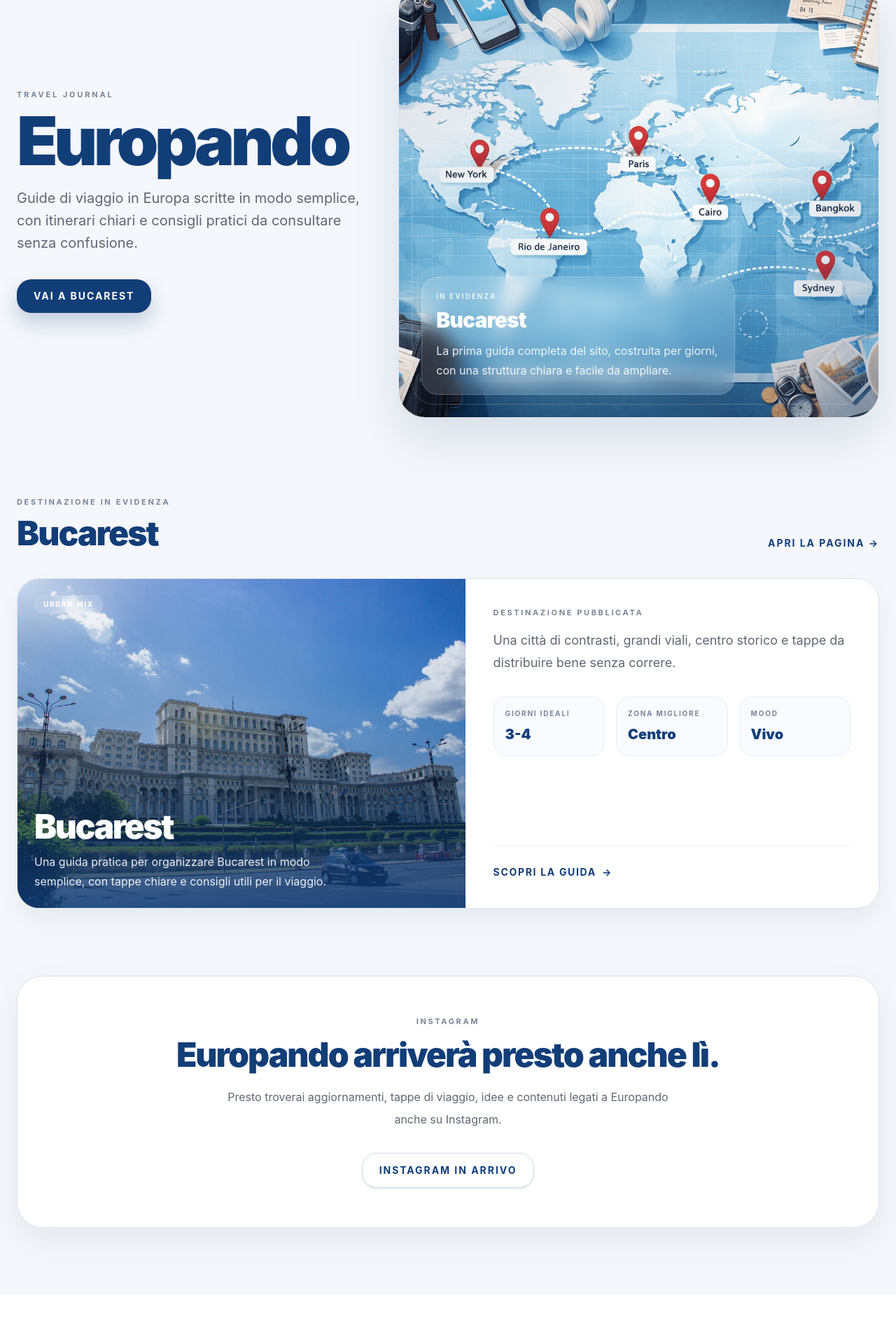
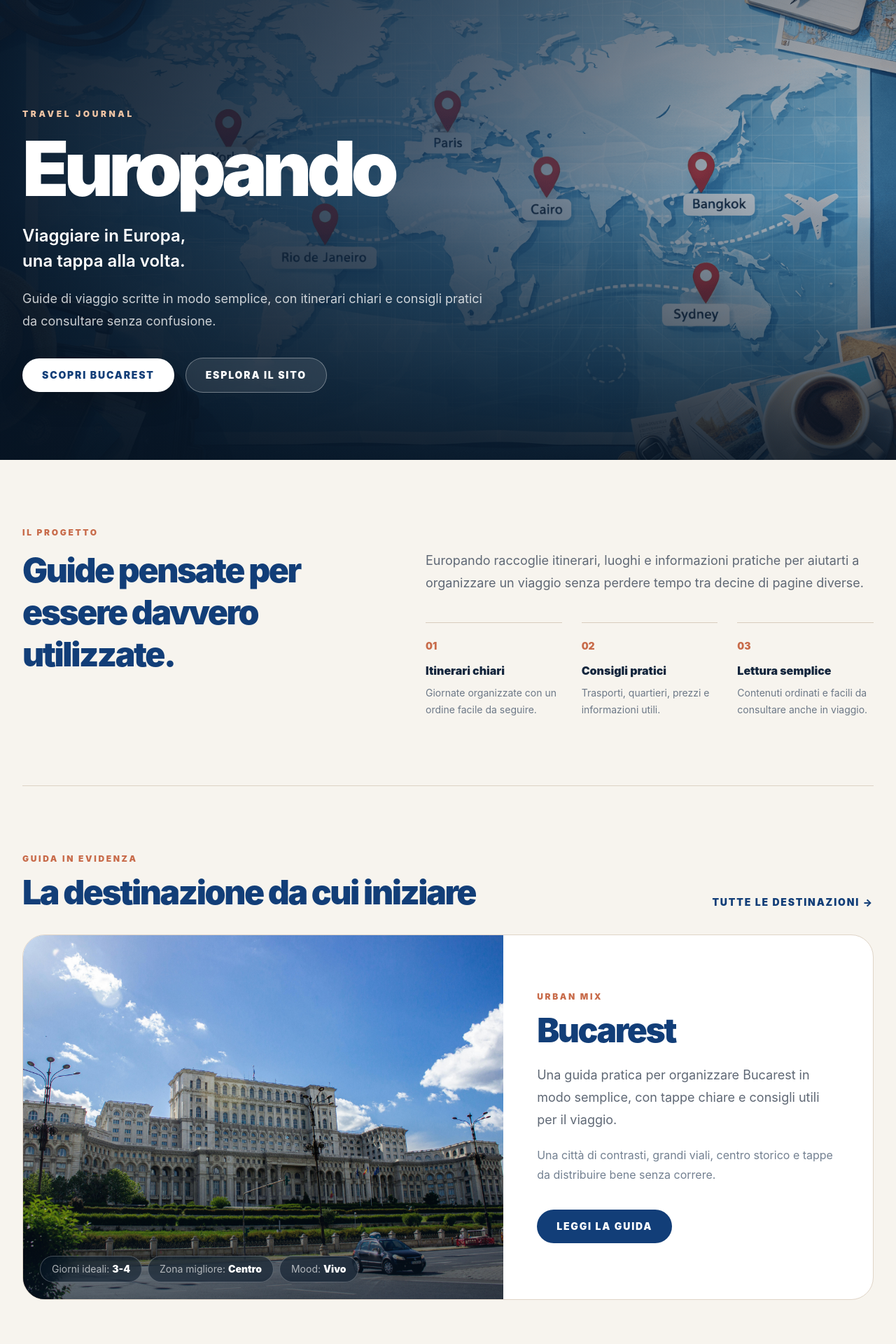
Before and after one commit to tuvericlaudio-stack/europando, a React (Vite) app: page / in a window 1280 px wide. Shown: the part 200-2120 px from the top of the page at 70% size. Before the commit the page ends 2050 px from the top, so only its background shows below. Built offline with nearby package versions, Linux system fonts and the light colour scheme.

Commit message:
Ridisegna la homepage

```diff
--- a/src/pages/HomePage.jsx
+++ b/src/pages/HomePage.jsx
@@ -4,182 +4,316 @@ export default function HomePage({
   featuredDestination,
   navigateTo,
 }) {
-  const primaryDestination = featuredDestination ?? destinations[0] ?? null;
-  const destinationCtaPath = primaryDestination
+  const primaryDestination =
+    featuredDestination ?? destinations[0] ?? null;
+
+  const otherDestinations = primaryDestination
+    ? destinations.filter(
+        (destination) => destination.slug !== primaryDestination.slug
+      )
+    : destinations;
+
+  const destinationPath = primaryDestination
     ? `/destinazioni/${primaryDestination.slug}`
     : "/destinazioni";
 
   return (
-    <div className="min-h-screen bg-[#f4f7fb] text-[#17202c]">
-      <section className="max-w-7xl mx-auto px-6 pt-14 pb-24 md:pt-20 md:pb-28">
-        <div className="grid lg:grid-cols-[0.84fr_1.16fr] gap-12 items-center">
-          <div>
-            <p className="text-[11px] font-bold uppercase tracking-[0.26em] text-[#7a8798]">
+    <main className="bg-[#f7f4ee] text-[#14263d]">
+      {/* HERO */}
+      <section className="relative min-h-[680px] overflow-hidden md:min-h-[760px]">
+        <img
+          src={heroSrc}
+          alt="Viaggio in Europa con Europando"
+          fetchPriority="high"
+          className="absolute inset-0 h-full w-full object-cover"
+        />
+
+        <div className="absolute inset-0 bg-gradient-to-r from-[#071729]/95 via-[#102a46]/72 to-[#102a46]/20" />
+        <div className="absolute inset-0 bg-gradient-to-t from-[#061321]/80 via-transparent to-[#061321]/30" />
+
+        <div className="relative mx-auto flex min-h-[680px] max-w-7xl flex-col justify-end px-5 pb-16 pt-16 md:min-h-[760px] md:px-8 md:pb-24">
+          <div className="max-w-4xl">
+            <p className="text-xs font-black uppercase tracking-[0.3em] text-[#efc4a4]">
               Travel journal
             </p>
 
-            <h1 className="mt-4 text-5xl md:text-7xl xl:text-8xl leading-[0.88] font-black tracking-[-0.06em] text-[#123e78]">
+            <h1 className="mt-5 max-w-4xl text-6xl font-black leading-[0.92] tracking-[-0.065em] text-white sm:text-7xl md:text-[6.8rem]">
               Europando
             </h1>
 
-            <p className="mt-6 max-w-2xl text-lg md:text-xl leading-8 text-[#5f6875]">
-              Guide di viaggio in Europa scritte in modo semplice, con itinerari chiari
+            <p className="mt-7 max-w-2xl text-xl font-semibold leading-8 text-white md:text-2xl md:leading-9">
+              Viaggiare in Europa,
+              <br />
+              una tappa alla volta.
+            </p>
+
+            <p className="mt-5 max-w-2xl text-base leading-7 text-white/78 md:text-lg md:leading-8">
+              Guide di viaggio scritte in modo semplice, con itinerari chiari
               e consigli pratici da consultare senza confusione.
             </p>
 
-            <div className="mt-9 flex flex-wrap gap-4">
+            <div className="mt-9 flex flex-wrap items-center gap-4">
               <button
                 type="button"
-                onClick={() => navigateTo(destinationCtaPath)}
-                className="rounded-[1.3rem] bg-[#123e78] px-6 py-3.5 text-sm font-bold uppercase tracking-[0.14em] text-white shadow-[0_14px_28px_rgba(18,62,120,0.22)]"
+                onClick={() => navigateTo(destinationPath)}
+                className="min-h-12 rounded-full bg-white px-7 py-3.5 text-sm font-black uppercase tracking-[0.13em] text-[#123e78] shadow-[0_16px_35px_rgba(0,0,0,0.18)] transition hover:-translate-y-0.5 hover:bg-[#f3eee7]"
               >
-                {primaryDestination ? `Vai a ${primaryDestination.name}` : "Vai alle destinazioni"}
+                {primaryDestination
+                  ? `Scopri ${primaryDestination.name}`
+                  : "Scopri le destinazioni"}
               </button>
+
+              <a
+                href="#guida-in-evidenza"
+                className="inline-flex min-h-12 items-center rounded-full border border-white/35 bg-white/10 px-7 py-3.5 text-sm font-black uppercase tracking-[0.13em] text-white backdrop-blur-md transition hover:bg-white hover:text-[#123e78]"
+              >
+                Esplora il sito
+              </a>
             </div>
-          </div>
-
-          <div className="relative overflow-hidden rounded-[2.4rem] min-h-[620px] border border-[#dbe5ef] shadow-[0_28px_70px_rgba(20,50,90,0.12)]">
-            <img
-              src={heroSrc}
-              alt="Hero Europando"
-              className="absolute inset-0 h-full w-full object-cover"
-            />
-            <div className="absolute inset-0 bg-[linear-gradient(130deg,rgba(18,62,120,0.14)_0%,rgba(18,62,120,0.04)_35%,rgba(18,62,120,0.00)_58%,rgba(18,62,120,0.24)_100%)]" />
-            <div className="absolute inset-[18px] rounded-[2rem] border border-white/20" />
-
-            {primaryDestination && (
-              <div className="absolute left-6 right-6 bottom-6 md:left-8 md:right-auto md:bottom-8 md:max-w-md">
-                <div className="rounded-[1.5rem] border border-white/20 bg-white/12 p-5 backdrop-blur-md shadow-[0_14px_30px_rgba(0,0,0,0.10)]">
-                  <p className="text-[10px] font-bold uppercase tracking-[0.2em] text-white/80">
-                    In evidenza
-                  </p>
-                  <h2 className="mt-2 text-2xl md:text-3xl font-black tracking-[-0.03em] text-white">
-                    {primaryDestination.name}
-                  </h2>
-                  <p className="mt-3 text-sm md:text-base leading-7 text-white/88">
-                    La prima guida completa del sito, costruita per giorni, con una
-                    struttura chiara e facile da ampliare.
-                  </p>
-                </div>
-              </div>
-            )}
           </div>
         </div>
       </section>
 
+      {/* INTRODUZIONE */}
+      <section className="mx-auto max-w-7xl px-5 py-16 md:px-8 md:py-24">
+        <div className="grid gap-10 border-b border-[#dcd2c5] pb-16 md:grid-cols-[1fr_1.25fr] md:gap-16 md:pb-24">
+          <div>
+            <p className="text-xs font-black uppercase tracking-[0.22em] text-[#c86b4a]">
+              Il progetto
+            </p>
+
+            <h2 className="mt-4 text-4xl font-black leading-tight tracking-[-0.05em] text-[#123e78] md:text-5xl">
+              Guide pensate per essere davvero utilizzate.
+            </h2>
+          </div>
+
+          <div className="md:pt-8">
+            <p className="text-lg leading-8 text-[#5f6875]">
+              Europando raccoglie itinerari, luoghi e informazioni pratiche
+              per aiutarti a organizzare un viaggio senza perdere tempo tra
+              decine di pagine diverse.
+            </p>
+
+            <div className="mt-10 grid gap-7 sm:grid-cols-3">
+              <div className="border-t border-[#d8ccbd] pt-5">
+                <span className="text-sm font-black text-[#c86b4a]">
+                  01
+                </span>
+
+                <h3 className="mt-3 font-black text-[#14263d]">
+                  Itinerari chiari
+                </h3>
+
+                <p className="mt-2 text-sm leading-6 text-[#6c7887]">
+                  Giornate organizzate con un ordine facile da seguire.
+                </p>
+              </div>
+
+              <div className="border-t border-[#d8ccbd] pt-5">
+                <span className="text-sm font-black text-[#c86b4a]">
+                  02
+                </span>
+
+                <h3 className="mt-3 font-black text-[#14263d]">
+                  Consigli pratici
+                </h3>
+
+                <p className="mt-2 text-sm leading-6 text-[#6c7887]">
+                  Trasporti, quartieri, prezzi e informazioni utili.
+                </p>
+              </div>
+
+              <div className="border-t border-[#d8ccbd] pt-5">
+                <span className="text-sm font-black text-[#c86b4a]">
+                  03
+                </span>
+
+                <h3 className="mt-3 font-black text-[#14263d]">
+                  Lettura semplice
+                </h3>
+
+                <p className="mt-2 text-sm leading-6 text-[#6c7887]">
+                  Contenuti ordinati e facili da consultare anche in viaggio.
+                </p>
+              </div>
+            </div>
+          </div>
+        </div>
+      </section>
+
+      {/* DESTINAZIONE IN EVIDENZA */}
       {primaryDestination && (
-        <section className="max-w-7xl mx-auto px-6 pb-20 md:pb-24">
-          <div className="flex flex-col md:flex-row md:items-end md:justify-between gap-6">
+        <section
+          id="guida-in-evidenza"
+          className="scroll-mt-20 mx-auto max-w-7xl px-5 pb-20 md:px-8 md:pb-28"
+        >
+          <div className="mb-9 flex flex-col gap-4 md:flex-row md:items-end md:justify-between">
             <div>
-              <p className="text-[11px] font-bold uppercase tracking-[0.24em] text-[#7a8798]">
-                Destinazione in evidenza
+              <p className="text-xs font-black uppercase tracking-[0.22em] text-[#c86b4a]">
+                Guida in evidenza
               </p>
-              <h2 className="mt-3 text-3xl md:text-5xl font-black tracking-[-0.04em] text-[#123e78]">
-                {primaryDestination.name}
+
+              <h2 className="mt-4 text-4xl font-black tracking-[-0.05em] text-[#123e78] md:text-5xl">
+                La destinazione da cui iniziare
               </h2>
             </div>
 
             <button
               type="button"
-              onClick={() => navigateTo(destinationCtaPath)}
-              className="text-sm font-bold uppercase tracking-[0.14em] text-[#123e78]"
+              onClick={() => navigateTo("/destinazioni")}
+              className="self-start text-sm font-black uppercase tracking-[0.13em] text-[#123e78] transition hover:text-[#c86b4a] md:self-auto"
             >
-              Apri la pagina →
+              Tutte le destinazioni →
             </button>
           </div>
 
-          <div className="mt-10 grid gap-6">
-            {destinations.map((destination) => (
-              <button
-                type="button"
-                key={destination.slug}
-                onClick={() => navigateTo(`/destinazioni/${destination.slug}`)}
-                className="group text-left overflow-hidden rounded-[2rem] border border-[#dbe5ef] bg-white shadow-[0_16px_34px_rgba(20,40,70,0.06)] hover:-translate-y-1 hover:shadow-[0_22px_44px_rgba(20,40,70,0.10)] transition"
-              >
-                <div className="grid lg:grid-cols-[1.04fr_0.96fr] min-h-[470px]">
-                  <div className="relative overflow-hidden">
+          <article className="group grid overflow-hidden rounded-[2rem] border border-[#dfd4c7] bg-white lg:grid-cols-[1.3fr_1fr]">
+            <div className="relative min-h-[380px] overflow-hidden md:min-h-[520px]">
               <img
-                      src={destination.image}
-                      alt={destination.name}
-                      className="absolute inset-0 h-full w-full object-cover transition duration-700 group-hover:scale-105"
+                src={primaryDestination.image}
+                alt={`Veduta di ${primaryDestination.name}`}
+                loading="lazy"
+                className="absolute inset-0 h-full w-full object-cover transition duration-700 group-hover:scale-[1.025]"
               />
-                    <div className="absolute inset-0 bg-gradient-to-t from-[#123e78]/88 via-[#123e78]/26 to-transparent" />
 
-                    <div className="absolute top-6 left-6 rounded-full border border-white/20 bg-white/10 px-3 py-1 text-[10px] font-bold uppercase tracking-[0.16em] text-white backdrop-blur-sm">
-                      {destination.tag}
-                    </div>
+              <div className="absolute inset-0 bg-gradient-to-t from-[#071729]/65 via-transparent to-transparent" />
 
-                    <div className="absolute left-6 bottom-6 right-6">
-                      <h3 className="text-4xl md:text-5xl font-black tracking-[-0.05em] text-white">
-                        {destination.name}
-                      </h3>
-                      <p className="mt-3 max-w-md text-sm md:text-base leading-7 text-white/90">
-                        {destination.intro}
-                      </p>
-                    </div>
-                  </div>
-
-                  <div className="p-8 md:p-10 flex flex-col justify-between">
-                    <div>
-                      <p className="text-[11px] font-bold uppercase tracking-[0.24em] text-[#7a8798]">
-                        Destinazione pubblicata
-                      </p>
-
-                      <p className="mt-4 text-lg leading-8 text-[#5f6875]">
-                        {destination.text}
-                      </p>
-
-                      <div className="mt-8 grid sm:grid-cols-3 gap-4">
-                        {destination.stats.map((stat) => (
+              <div className="absolute bottom-6 left-6 right-6 flex flex-wrap gap-2">
+                {Array.isArray(primaryDestination.stats) &&
+                  primaryDestination.stats.map((stat) => (
                     <div
                       key={stat.label}
-                            className="rounded-[1.15rem] border border-[#e5ecf5] bg-[#f8fbff] p-4"
+                      className="rounded-full border border-white/25 bg-[#071729]/55 px-4 py-2 text-sm text-white backdrop-blur-md"
                     >
-                            <p className="text-[10px] font-bold uppercase tracking-[0.18em] text-[#7a8798]">
-                              {stat.label}
-                            </p>
-                            <p className="mt-2 text-xl font-black text-[#123e78]">
-                              {stat.value}
-                            </p>
+                      <span className="text-white/65">
+                        {stat.label}:{" "}
+                      </span>
+
+                      <span className="font-black">{stat.value}</span>
                     </div>
                   ))}
               </div>
             </div>
 
-                    <div className="mt-8 border-t border-[#edf2f7] pt-6">
-                      <div className="inline-flex items-center gap-2 text-sm font-bold uppercase tracking-[0.12em] text-[#123e78]">
-                        Scopri la guida <span>→</span>
+            <div className="flex flex-col justify-center p-7 md:p-10 lg:p-12">
+              <p className="text-xs font-black uppercase tracking-[0.22em] text-[#c86b4a]">
+                {primaryDestination.tag}
+              </p>
+
+              <h3 className="mt-4 text-4xl font-black tracking-[-0.05em] text-[#123e78] md:text-5xl">
+                {primaryDestination.name}
+              </h3>
+
+              <p className="mt-6 text-lg leading-8 text-[#5f6875]">
+                {primaryDestination.intro ?? primaryDestination.text}
+              </p>
+
+              <p className="mt-5 leading-7 text-[#738091]">
+                {primaryDestination.text}
+              </p>
+
+              <div className="mt-9">
+                <button
+                  type="button"
+                  onClick={() =>
+                    navigateTo(
+                      `/destinazioni/${primaryDestination.slug}`
+                    )
+                  }
+                  className="min-h-12 rounded-full bg-[#123e78] px-7 py-3.5 text-sm font-black uppercase tracking-[0.13em] text-white transition hover:-translate-y-0.5 hover:bg-[#0d315f]"
+                >
+                  Leggi la guida
+                </button>
               </div>
             </div>
+          </article>
+        </section>
+      )}
+
+      {/* ALTRE DESTINAZIONI */}
+      {otherDestinations.length > 0 && (
+        <section className="mx-auto max-w-7xl px-5 pb-20 md:px-8 md:pb-28">
+          <div>
+            <p className="text-xs font-black uppercase tracking-[0.22em] text-[#c86b4a]">
+              Altre guide
+            </p>
+
+            <h2 className="mt-4 text-4xl font-black tracking-[-0.05em] text-[#123e78] md:text-5xl">
+              Continua a esplorare
+            </h2>
           </div>
+
+          <div className="mt-10 grid gap-6 md:grid-cols-2">
+            {otherDestinations.map((destination) => (
+              <button
+                key={destination.slug}
+                type="button"
+                onClick={() =>
+                  navigateTo(`/destinazioni/${destination.slug}`)
+                }
+                className="group relative min-h-[420px] overflow-hidden rounded-[1.8rem] text-left"
+              >
+                <img
+                  src={destination.image}
+                  alt={`Veduta di ${destination.name}`}
+                  loading="lazy"
+                  className="absolute inset-0 h-full w-full object-cover transition duration-700 group-hover:scale-[1.035]"
+                />
+
+                <div className="absolute inset-0 bg-gradient-to-t from-[#071729]/90 via-[#071729]/20 to-transparent" />
+
+                <div className="absolute inset-x-0 bottom-0 p-7">
+                  <p className="text-xs font-black uppercase tracking-[0.2em] text-[#efc4a4]">
+                    {destination.tag}
+                  </p>
+
+                  <h3 className="mt-3 text-4xl font-black tracking-[-0.045em] text-white">
+                    {destination.name}
+                  </h3>
+
+                  <p className="mt-3 max-w-lg leading-7 text-white/75">
+                    {destination.intro ?? destination.text}
+                  </p>
+
+                  <p className="mt-6 text-sm font-black uppercase tracking-[0.13em] text-white">
+                    Scopri la guida →
+                  </p>
                 </div>
               </button>
             ))}
           </div>
         </section>
       )}
-      <section className="max-w-7xl mx-auto px-6 pb-24">
-        <div className="rounded-[2.3rem] border border-[#dbe5ef] bg-white p-10 md:p-14 text-center shadow-[0_18px_45px_rgba(20,40,70,0.07)]">
-          <p className="text-[11px] font-bold uppercase tracking-[0.24em] text-[#7a8798]">
+
+      {/* INSTAGRAM */}
+      <section className="mx-auto max-w-7xl px-5 pb-20 md:px-8 md:pb-28">
+        <div className="relative overflow-hidden rounded-[2rem] bg-[#123e78] px-7 py-12 text-white md:px-12 md:py-16">
+          <div className="absolute -right-24 -top-24 h-64 w-64 rounded-full border border-white/10" />
+          <div className="absolute -bottom-32 right-12 h-72 w-72 rounded-full border border-white/10" />
+
+          <div className="relative max-w-3xl">
+            <p className="text-xs font-black uppercase tracking-[0.22em] text-[#efc4a4]">
               Instagram
             </p>
-          <h2 className="mt-4 text-3xl md:text-5xl font-black tracking-[-0.04em] text-[#123e78]">
+
+            <h2 className="mt-4 text-4xl font-black tracking-[-0.05em] md:text-5xl">
               Europando arriverà presto anche lì.
             </h2>
-          <p className="mt-5 max-w-2xl mx-auto leading-8 text-[#5f6875]">
-            Presto troverai aggiornamenti, tappe di viaggio, idee e contenuti legati a
-            Europando anche su Instagram.
+
+            <p className="mt-6 max-w-2xl text-lg leading-8 text-white/75">
+              Presto troverai fotografie, tappe di viaggio, aggiornamenti e
+              nuovi contenuti legati alle destinazioni pubblicate sul sito.
             </p>
-          <div className="mt-8 flex justify-center">
-            <a
-              href="#"
-              className="rounded-[1.3rem] border border-[#cfdae8] bg-white px-6 py-3.5 text-sm font-bold uppercase tracking-[0.14em] text-[#123e78] shadow-sm hover:bg-[#f8fbff] transition"
+
+            <span
+              aria-disabled="true"
+              className="mt-9 inline-flex min-h-12 cursor-default items-center rounded-full border border-white/25 bg-white/10 px-7 py-3.5 text-sm font-black uppercase tracking-[0.13em] text-white/75"
             >
               Instagram in arrivo
-            </a>
+            </span>
           </div>
         </div>
       </section>
-    </div>
+    </main>
   );
 }
```
Lines whose indentation alone changed are shown as unchanged.
